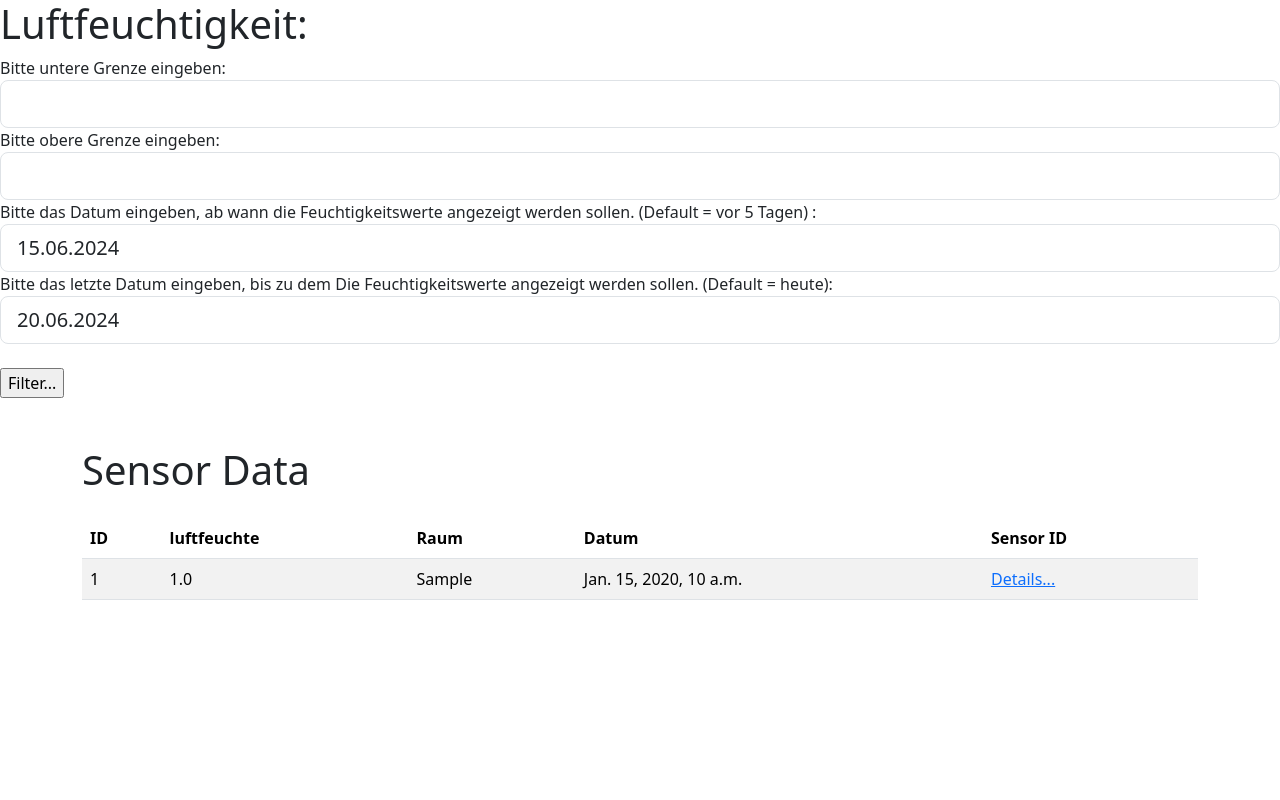
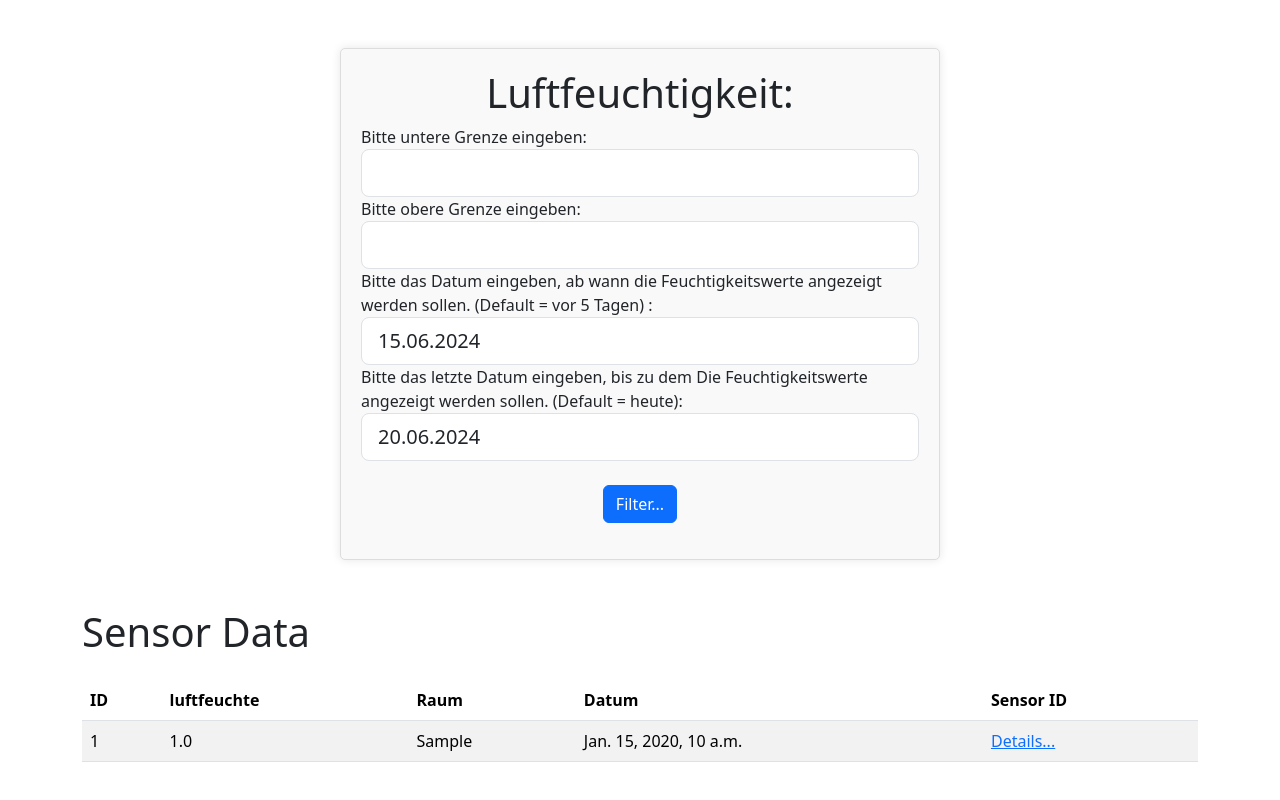
Before and after one commit to NicoAUS/SmartHomeWeb, a Django app: page /showhumid/ in a window 1280 px wide. Run offline with Django 4.2, Linux system fonts and the light colour scheme; tables that the repository leaves empty hold one stand-in row (values such as "Sample post"); some libraries are stand-ins or nearby versions.

Commit message:
Change form structure for humid filter

```diff
--- a/smarthomeweb_proj/web/templates/web/humids.html
+++ b/smarthomeweb_proj/web/templates/web/humids.html
@@ -14,18 +14,38 @@
         https://getbootstrap.com/docs/5.3/getting-started/javascript/#data-attributes
 
     -->
+    <style>
+        .center-form {
+            max-width: 600px;
+            margin: auto;
+            padding: 20px;
+            border: 1px solid #ddd;
+            border-radius: 5px;
+            background-color: #f9f9f9;
+            box-shadow: 0 0 10px rgba(0, 0, 0, 0.1);
+        }
+        .form-title {
+            text-align: center;
+        }
+    </style>
 </head>
 
 <body>
     <div class="humids">
-        <h1>Luftfeuchtigkeit:</h1>
+        <div class="container mt-5">
+            <div class="center-form">
+                <h1 class="form-title">Luftfeuchtigkeit:</h1>
                 <div class="mb-3">
                     <form method="post" action="">
                         {% csrf_token %}
                         {{ form }}
                         <br>
-                <input type="submit" value="Filter...">
+                        <div class="text-center">
+                            <input type="submit" class="btn btn-primary" value="Filter...">
+                        </div>
                     </form>
+                </div>
+            </div>
         </div>
         <div class="container mt-5">
             <h1 class="mb-4">Sensor Data</h1>
```
Lines whose indentation alone changed are shown as unchanged.
